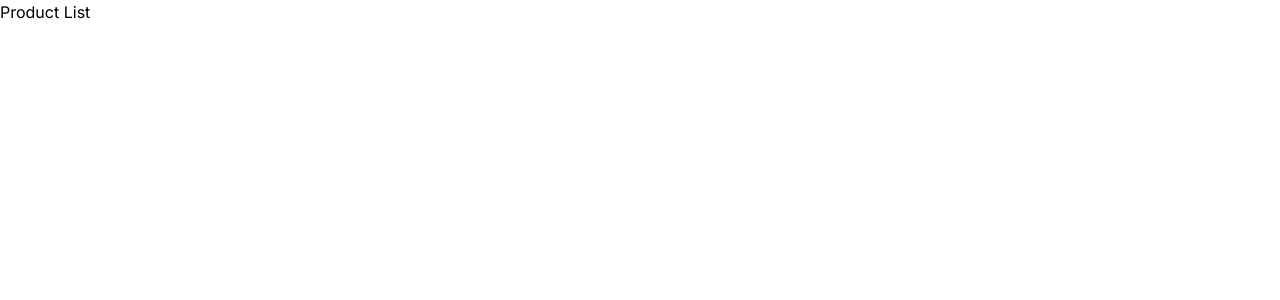
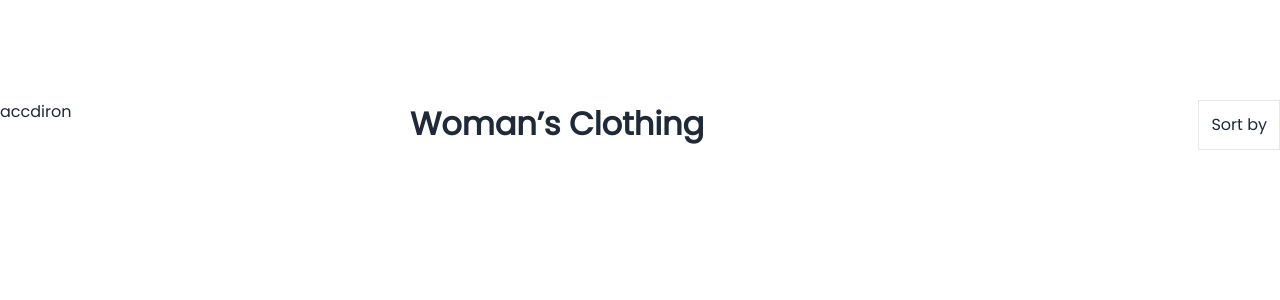
Before and after one commit to PornthaweeWork/next-ecommerce, a Next.js app: page /product in a window 1280 px wide. Shown: the top 300 px of the page. Built offline with nearby package versions, Linux system fonts and the light colour scheme.

Commit message:
feat: add optionSort

```diff
--- a/src/app/layout.tsx
+++ b/src/app/layout.tsx
@@ -1,8 +1,8 @@
 import type { Metadata } from "next";
-import { Inter } from "next/font/google";
+import { Poppins } from "next/font/google";
 import "./globals.css";
 
-const inter = Inter({ subsets: ["latin"] });
+const poppins = Poppins({ weight: '400', style: 'normal', subsets: ['latin']});
 
 export const metadata: Metadata = {
   title: "Create Next App",
@@ -16,7 +16,7 @@ export default function RootLayout({
 }>) {
   return (
     <html lang="en">
-      <body className={inter.className}>{children}</body>
+      <body className={`${poppins.className} mx-auto max-w-[1600px]`}>{children}</body>
     </html>
   );
 }
--- a/src/app/product/page.tsx
+++ b/src/app/product/page.tsx
@@ -1,8 +1,63 @@
+"use client";
+import React, { useState, useEffect } from "react";
 
 export default function ProductPage() {
+  const [isShowSort, setIsShowSort] = useState(false);
+  const [optionSelected, setOptionSelected] = useState("ASC");
+  const optionSort: { value: string; label: string }[] = [
+    {
+      value: "ASC",
+      label: "Price - Low to high",
+    },
+    {
+      value: "DESC",
+      label: "Price - Low to high",
+    },
+    {
+      value: "ratings",
+      label: "Ratings",
+    },
+  ];
+
+  useEffect(() => {
+    console.log("isShowSort :>> ", isShowSort);
+  }, [isShowSort]);
+
   return (
-    <>
-      <div>Product List</div>
-    </>
-  )
+    <div className="my-[100px] flex">
+      <div className="mr-[130px] w-[280px]">accdiron</div>
+      <div className="flex flex-1">
+        <div className="flex w-full items-center justify-between">
+          <span className="self-start text-2xl font-bold">
+            Woman’s Clothing
+          </span>
+          <div className="relative flex w-fit flex-col items-end justify-center">
+            <button
+              className="border p-3"
+              onClick={(): void => setIsShowSort(!isShowSort)}
+            >
+              Sort by
+            </button>
+            {isShowSort && (
+              <div className="border p-5">
+                {optionSort.map((option, index) => (
+                  <div
+                    key={index}
+                    className={`${index < optionSort.length - 1 && "mb-5"} flex items-center`}
+                  >
+                    <input
+                      type="radio"
+                      value={option.value}
+                      className="mr-4 size-6 checked:bg-[#C1CD00]"
+                    />
+                    <span>{option.label}</span>
+                  </div>
+                ))}
+              </div>
+            )}
+          </div>
+        </div>
+      </div>
+    </div>
+  );
 }
--- a/tailwind.config.ts
+++ b/tailwind.config.ts
@@ -7,14 +7,22 @@ const config: Config = {
     "./src/app/**/*.{js,ts,jsx,tsx,mdx}",
   ],
   theme: {
+    fontSize: {
+      'xs': ['12px', {lineHeight: '16px'}],
+      'sm': ['14px', {lineHeight: '20px'}],
+      'base': ['16px', {lineHeight: '20px'}],
+      'lg': ['18px', {lineHeight: '24px'}],
+      'xl': ['24px', {lineHeight: '32px'}],
+      '2xl': ['32px', {lineHeight: '48px'}],
+      '3xl': ['40px', {lineHeight: '60px'}],
+      '4xl': ['48px', {lineHeight: '72px'}],
+      '5xl': ['64px', {lineHeight: '92px'}],
+      '6xl': ['96px', {lineHeight: '116px'}],
+    },
     extend: {
-      backgroundImage: {
-        "gradient-radial": "radial-gradient(var(--tw-gradient-stops))",
-        "gradient-conic":
-          "conic-gradient(from 180deg at 50% 50%, var(--tw-gradient-stops))",
-      },
+
     },
   },
-  plugins: [],
+  plugins: [require("daisyui")],
 };
 export default config;
```
Also changed, not shown: package.json (+9 -5 lines), 2 other files (tests, documents, lock files or other folders).
